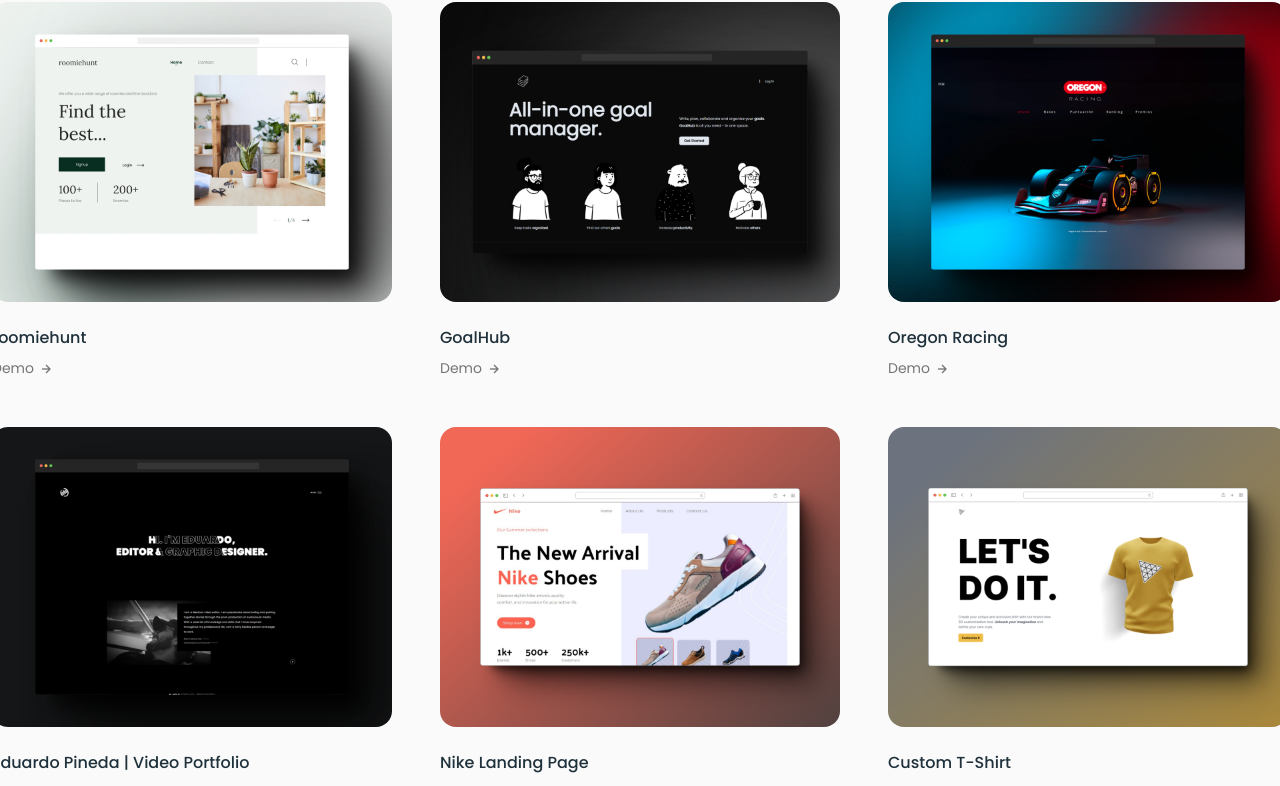
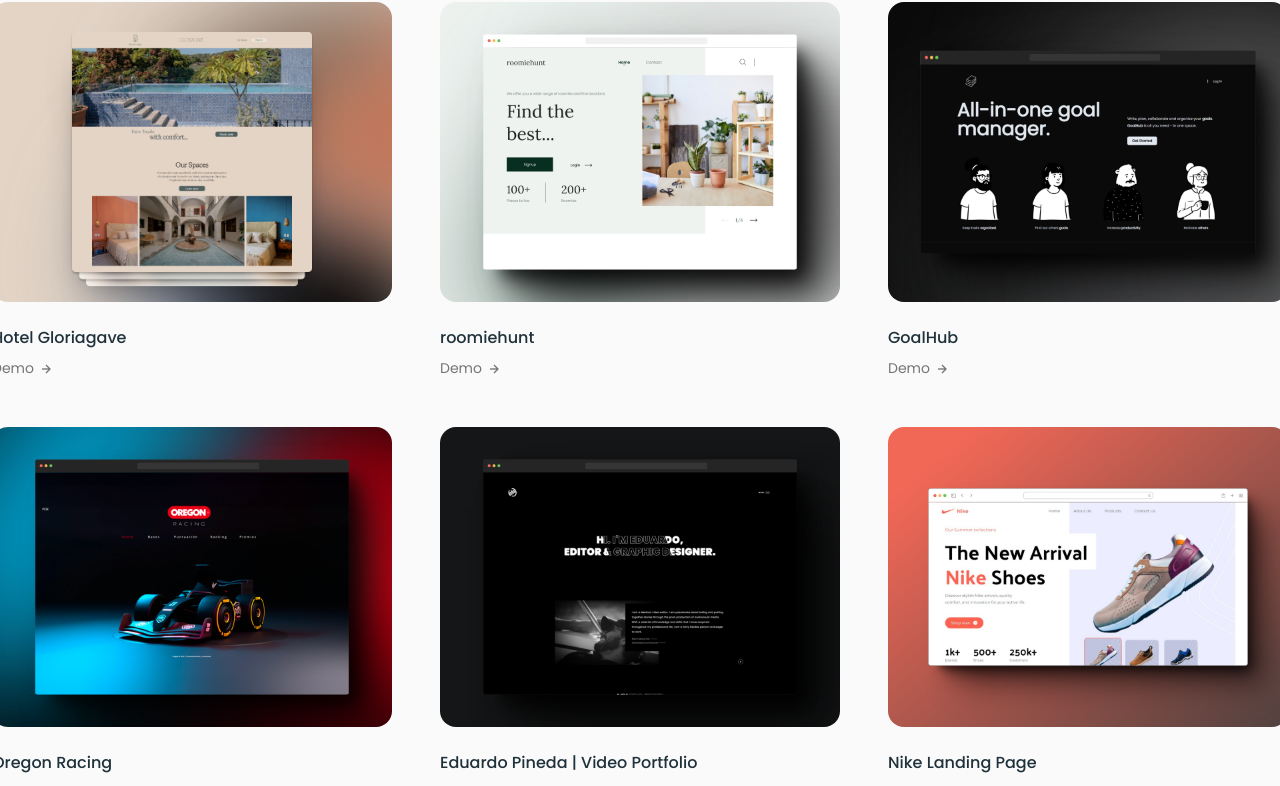
Before and after one commit to EduardoPinedaH/Frontend-Portfolio, a React (Create React App) app: page / in a window 1280 px wide. Shown: the part 3588-4374 px from the top of the page. Built offline with nearby package versions, Linux system fonts and the light colour scheme.

Commit message:
hotel gloriagave added

```diff
--- a/src/components/header/header.css
+++ b/src/components/header/header.css
@@ -40,6 +40,18 @@
 .nav__close,
 .nav__toggle {
     display: none;
+}
+
+#reserve-btn {
+    border-radius: 15px;
+    background-color: rgba(255, 255, 255, 0.3);
+    color: #505e5d;
+}
+
+#reserve-btn:hover {
+    border-radius: 15px;
+    background-color: rgba(255, 255, 255, 1);
+    color: #2a302f;
 }
 
 /* Active link */
--- a/src/components/work/Data.jsx
+++ b/src/components/work/Data.jsx
@@ -11,8 +11,16 @@
 import Work11 from "../../assets/threejs_custom-shirt.png";
 import Work12 from "../../assets/travel-app_demo.png";
 import Work13 from "../../assets/nike_ui-ux.png";
+import Work14 from "../../assets/hotel_gloriagave.png";
 
 export const projectsData = [
+    {
+        id: 14,
+        image: Work14,
+        title: "Hotel Gloriagave",
+        category: "React",
+        url: "https://hotelgloriagave.com/",
+    },
     {
         id: 1,
         image: Work5,
```
Also changed, not shown: src/assets/hotel_gloriagave.png (added).
